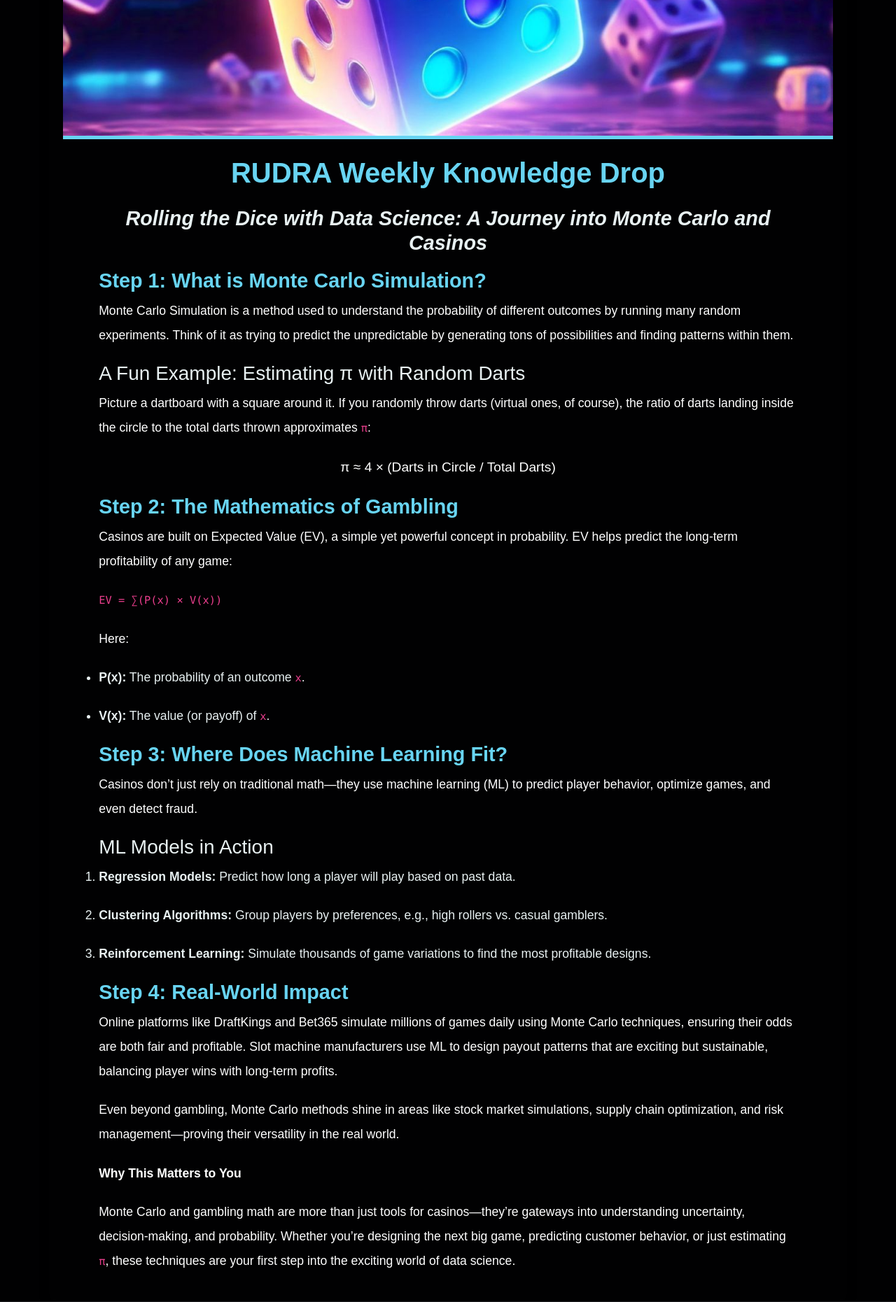
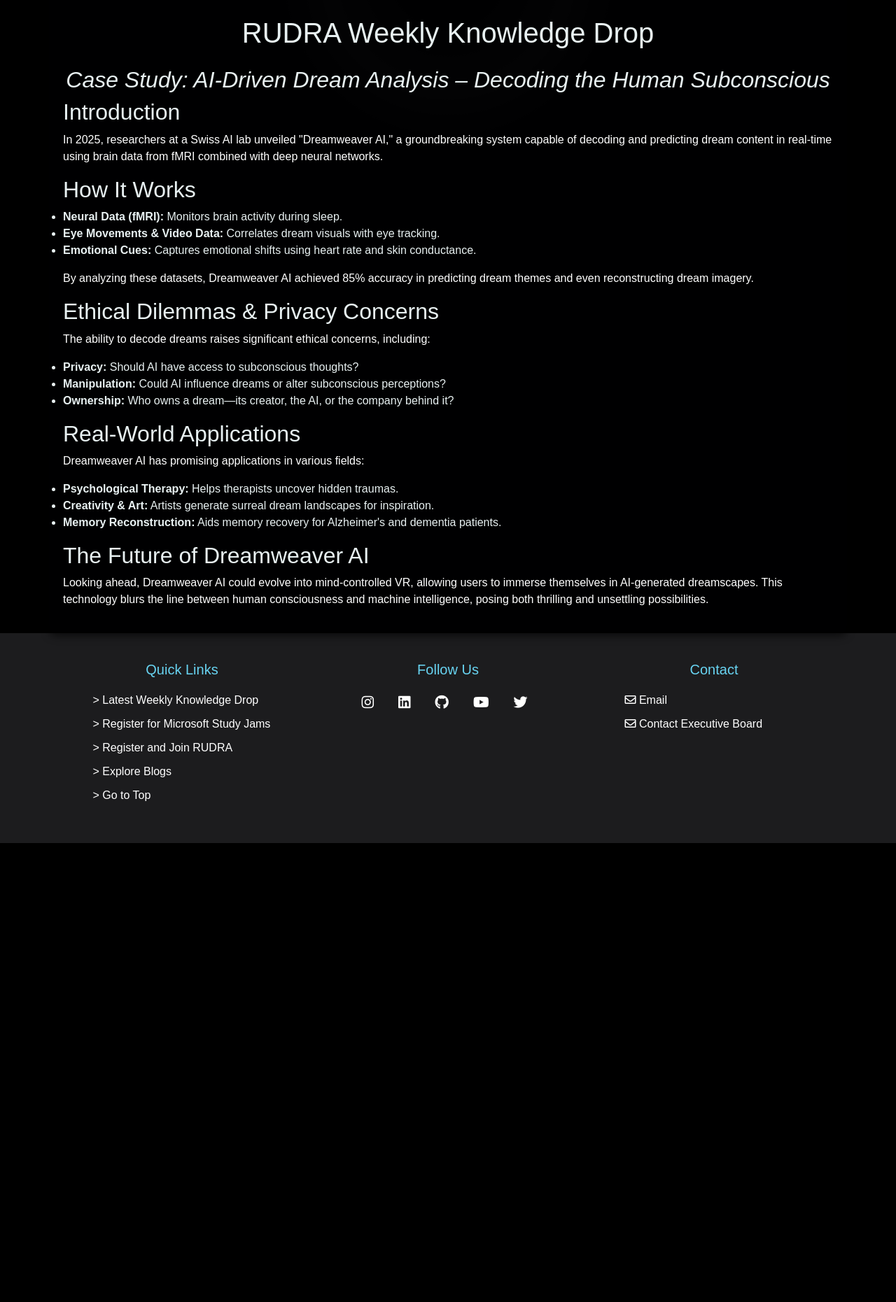
Before and after one commit to g-i-t-rudra/rudraweb, a Flask app: page /knowledge_drop in a window 1280 px wide. Shown: the part 441-2302 px from the top of the page at 70% size. After the commit the page ends 1646 px from the top, so only its background shows below. Run offline with Flask 2, Linux system fonts and the light colour scheme; some libraries are stand-ins or nearby versions.

Commit message:
Update knowledgedrop31oct.html

```diff
--- a/templates/knowledgedrop31oct.html
+++ b/templates/knowledgedrop31oct.html
@@ -7,109 +7,103 @@
     <link rel="stylesheet" href="https://cdnjs.cloudflare.com/ajax/libs/font-awesome/5.15.4/css/all.min.css">
     <link href="https://stackpath.bootstrapcdn.com/bootstrap/4.5.2/css/bootstrap.min.css" rel="stylesheet">
     <link rel="stylesheet" href="{{ url_for('static', filename='rudrastyle.css') }}">
+    <link rel="stylesheet" href="{{ url_for('static', filename='style.css') }}">
     <style>
+        body {
+            margin: 0;
+            overflow: hidden;
+            background-color: black;
+        }
+        canvas {
+            position: fixed;
+            top: 0;
+            left: 0;
+            width: 100%;
+            height: 100%;
+            z-index: 1;
+        }
         .knowledge-drop-container {
-            background-color: #010102;
+            background-color: rgba(1, 1, 2, 0.9);
             color: #e8f1f2;
             padding: 20px;
             border-radius: 10px;
             box-shadow: 0 4px 12px rgba(0, 0, 0, 0.6);
             margin-top: 20px;
-        }
-        .knowledge-drop-header img {
-            width: 100%;
-            max-height: 500px;
-            object-fit: cover;
-            border-bottom: 5px solid #68d4f2;
-            border-radius: 10px 10px 0 0;
-        }
-        .knowledge-drop-title {
-            color: #68d4f2;
-            font-size: 2.5em;
-            font-weight: bold;
-            margin-top: 20px;
-        }
-        .knowledge-drop-content {
-            margin-left: 4vw;
-            margin-right: 4vw;
-        }
-        .knowledge-drop-content p {
-            line-height: 2;
-            font-size: 1.1em;
-            margin-bottom: 20px;
-        }
-        .knowledge-drop-content li {
-            line-height: 2;
-            font-size: 1.1em;
-            margin-bottom: 20px;
-        }
-        .knowledge-drop-content h2 {
-            color: #68d4f2;
-            font-weight: bold;
-            font-size: 1.8em;
-            margin-top: 20px;
-        }
-        .code-snippet {
-            background-color: #161625;
-            color: #e8e8e8;
-            padding: 10px;
-            border-radius: 5px;
-            overflow-x: auto;
-            font-family: 'Courier New', Courier, monospace;
+            position: relative;
+            z-index: 2;
         }
     </style>
 </head>
-<body style="background-color: #010102;">
+<body>
+    <canvas id="blackholeCanvas"></canvas>
+    <script>
+        const canvas = document.getElementById('blackholeCanvas');
+        const ctx = canvas.getContext('2d');
+        canvas.width = window.innerWidth;
+        canvas.height = window.innerHeight;
+
+        function drawBlackhole() {
+            ctx.clearRect(0, 0, canvas.width, canvas.height);
+            const centerX = canvas.width / 2;
+            const centerY = canvas.height / 2;
+
+            const gradient = ctx.createRadialGradient(centerX, centerY, 50, centerX, centerY, 300);
+            gradient.addColorStop(0, 'black');
+            gradient.addColorStop(0.5, '#222');
+            gradient.addColorStop(1, 'transparent');
+
+            ctx.fillStyle = gradient;
+            ctx.beginPath();
+            ctx.arc(centerX, centerY, 300, 0, Math.PI * 2);
+            ctx.fill();
+        }
+        drawBlackhole();
+    </script>
+
     {% include 'navbar.html' %}
 
     <div class="container knowledge-drop-container">
         <div class="knowledge-drop-header">
-            <img src="{{ url_for('static', filename='monte_carlo.jpg') }}" alt="Knowledge Drop Thumbnail">
+            <img src="{{ url_for('static', filename='dream_analysis.jpg') }}" alt="Knowledge Drop Thumbnail">
         </div>
 
         <div class="knowledge-drop-content mt-4">
             <h1 class="text-center knowledge-drop-title">RUDRA Weekly Knowledge Drop</h1>
             <h5 class="text-center" style="color: #b9e3e5;">{{ date }}</h5>
-            <h2 class="text-center mt-4" style="color: #e8f1f2; font-style: italic;">Rolling the Dice with Data Science: A Journey into Monte Carlo and Casinos</h2>
+            <h2 class="text-center mt-4" style="color: #e8f1f2; font-style: italic;">Case Study: AI-Driven Dream Analysis – Decoding the Human Subconscious</h2>
 
-            <h2>Step 1: What is Monte Carlo Simulation?</h2>
-            <p>Monte Carlo Simulation is a method used to understand the probability of different outcomes by running many random experiments. Think of it as trying to predict the unpredictable by generating tons of possibilities and finding patterns within them.</p>
-            <h3>A Fun Example: Estimating π with Random Darts</h3>
-            <p>Picture a dartboard with a square around it. If you randomly throw darts (virtual ones, of course), the ratio of darts landing inside the circle to the total darts thrown approximates <code>π</code>:</p>
-            <p style="text-align: center; font-size: 1.2rem;">π ≈ 4 × (Darts in Circle / Total Darts)</p>
+            <h2>Introduction</h2>
+            <p>In 2025, researchers at a Swiss AI lab unveiled "Dreamweaver AI," a groundbreaking system capable of decoding and predicting dream content in real-time using brain data from fMRI combined with deep neural networks.</p>
 
-            <h2>Step 2: The Mathematics of Gambling</h2>
-            <p>Casinos are built on Expected Value (EV), a simple yet powerful concept in probability. EV helps predict the long-term profitability of any game:</p>
-            <p><code>EV = ∑(P(x) × V(x))</code></p>
-            <p>Here:</p>
+            <h2>How It Works</h2>
             <ul>
-                <li><strong>P(x):</strong> The probability of an outcome <code>x</code>.</li>
-                <li><strong>V(x):</strong> The value (or payoff) of <code>x</code>.</li>
+                <li><strong>Neural Data (fMRI):</strong> Monitors brain activity during sleep.</li>
+                <li><strong>Eye Movements & Video Data:</strong> Correlates dream visuals with eye tracking.</li>
+                <li><strong>Emotional Cues:</strong> Captures emotional shifts using heart rate and skin conductance.</li>
+            </ul>
+            <p>By analyzing these datasets, Dreamweaver AI achieved 85% accuracy in predicting dream themes and even reconstructing dream imagery.</p>
+
+            <h2>Ethical Dilemmas & Privacy Concerns</h2>
+            <p>The ability to decode dreams raises significant ethical concerns, including:</p>
+            <ul>
+                <li><strong>Privacy:</strong> Should AI have access to subconscious thoughts?</li>
+                <li><strong>Manipulation:</strong> Could AI influence dreams or alter subconscious perceptions?</li>
+                <li><strong>Ownership:</strong> Who owns a dream—its creator, the AI, or the company behind it?</li>
             </ul>
 
-            <h2>Step 3: Where Does Machine Learning Fit?</h2>
-            <p>Casinos don’t just rely on traditional math—they use machine learning (ML) to predict player behavior, optimize games, and even detect fraud.</p>
-            <h3>ML Models in Action</h3>
-            <ol>
-                <li><strong>Regression Models:</strong> Predict how long a player will play based on past data.</li>
-                <li><strong>Clustering Algorithms:</strong> Group players by preferences, e.g., high rollers vs. casual gamblers.</li>
-                <li><strong>Reinforcement Learning:</strong> Simulate thousands of game variations to find the most profitable designs.</li>
-            </ol>
+            <h2>Real-World Applications</h2>
+            <p>Dreamweaver AI has promising applications in various fields:</p>
+            <ul>
+                <li><strong>Psychological Therapy:</strong> Helps therapists uncover hidden traumas.</li>
+                <li><strong>Creativity & Art:</strong> Artists generate surreal dream landscapes for inspiration.</li>
+                <li><strong>Memory Reconstruction:</strong> Aids memory recovery for Alzheimer's and dementia patients.</li>
+            </ul>
 
-            <h2>Step 4: Real-World Impact</h2>
-            <p>Online platforms like DraftKings and Bet365 simulate millions of games daily using Monte Carlo techniques, ensuring their odds are both fair and profitable. Slot machine manufacturers use ML to design payout patterns that are exciting but sustainable, balancing player wins with long-term profits.</p>
-
-            <p>Even beyond gambling, Monte Carlo methods shine in areas like stock market simulations, supply chain optimization, and risk management—proving their versatility in the real world.</p>
-<p><strong>Why This Matters to You</strong></p>
-<p>Monte Carlo and gambling math are more than just tools for casinos—they’re gateways into understanding uncertainty, decision-making, and probability. Whether you’re designing the next big game, predicting customer behavior, or just estimating <code>π</code>, these techniques are your first step into the exciting world of data science.</p>
-
+            <h2>The Future of Dreamweaver AI</h2>
+            <p>Looking ahead, Dreamweaver AI could evolve into mind-controlled VR, allowing users to immerse themselves in AI-generated dreamscapes. This technology blurs the line between human consciousness and machine intelligence, posing both thrilling and unsettling possibilities.</p>
         </div>
     </div>
 
     {% include 'footer.html' %}
-
-    <script src="https://code.jquery.com/jquery-3.5.1.slim.min.js"></script>
-    <script src="https://cdn.jsdelivr.net/npm/popper.js@1.16.0/dist/umd/popper.min.js"></script>
-    <script src="https://stackpath.bootstrapcdn.com/bootstrap/4.5.2/js/bootstrap.min.js"></script>
 </body>
 </html>
```
